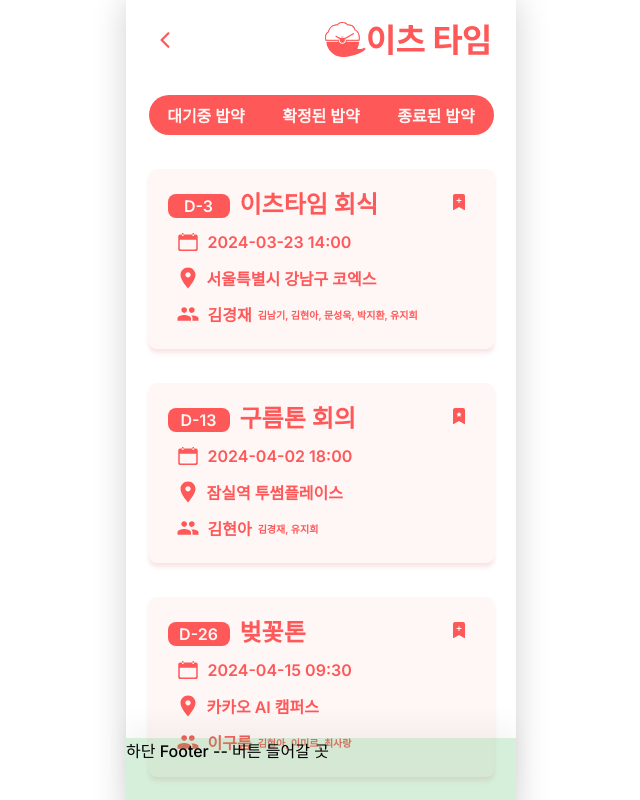
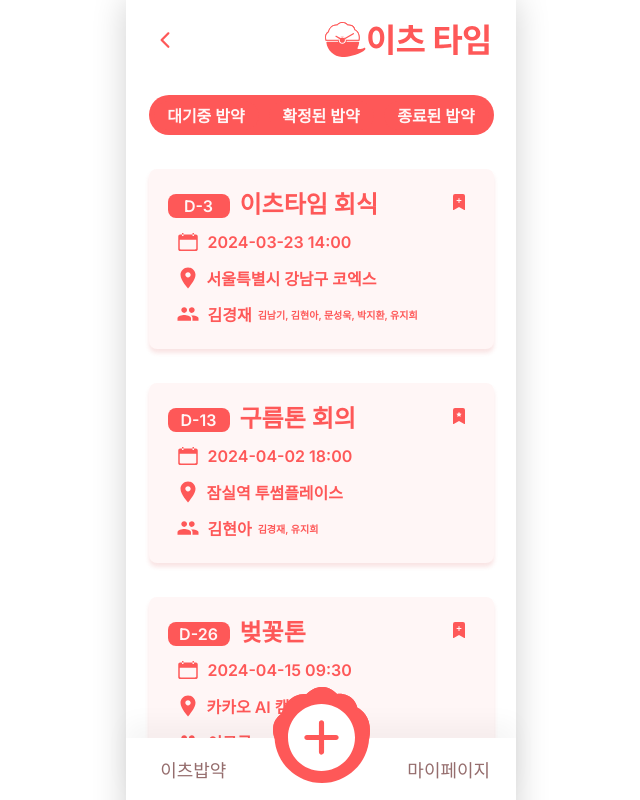
Before and after one commit to 9oormthon-univ/2024_BEOTKKOTTHON_TEAM_11_FE, a React (Vite) app: page /waitbab in a window 1280 px wide. Shown: the top 800 px of the page, without its empty margins (319-959 px from the left). Built offline with nearby package versions, Linux system fonts and the light colour scheme.

Commit message:
feat: Footer 컴포넌트 구현

```diff
--- a/src/MobileWrapper.jsx
+++ b/src/MobileWrapper.jsx
@@ -1,9 +1,10 @@
-import { Outlet, useLocation, useNavigate } from 'react-router-dom';
+import { Link, Outlet, useLocation, useNavigate } from 'react-router-dom';
 import styled from 'styled-components';
 import routes from './routes.jsx';
 import { IoIosArrowBack } from 'react-icons/io';
 
 import ServiceLogoImage from './assets/images/service_logo.svg';
+import RiceBalloonButton from './assets/images/rice_balloon_button.svg';
 import { useState, useEffect } from 'react';
 import classNames from 'classnames';
 
@@ -72,14 +73,37 @@ const Footer = styled.div`
     height: 62px;
     bottom: 0;
     left: 50%;
+    padding: 0 4px;
+    display: flex;
+    align-items: center;
+    justify-content: center;
+    gap: 16px;
     transform: translateX(-50%);
-    background-color: #54bd6b3f;
-    box-shadow: 0px -15px 25px #0000000a;
+    background-color: rgba(255, 255, 255, 1);
+
+    font-weight: 400;
+    font-size: 18px;
+    box-shadow: 0px -15px 25px 0px rgba(0, 0, 0, 0.04);
 
     &.hidden {
         display: none;
     }
 `;
+
+const FooterButton = styled(Link)`
+    flex-basis: 0;
+    flex-grow: 1;
+
+    text-align: center;
+    color: rgba(149, 109, 109, 1);
+    text-decoration: none;
+`;
+
+const FooterRiceButton = styled(Link)`
+    padding-bottom: 64px;
+`;
+
+const ButtonImage = styled.img``;
 
 const LOGO_DEFAULT = true;
 const FOOTER_DEFAULT = false;
@@ -133,7 +157,11 @@ const MobileWrapper = ({}) => {
                 <Outlet />
             </Content>
             <Footer className={classNames({ hidden: !showFooter })}>
-                하단 Footer -- 버튼 들어갈 곳
+                <FooterButton to="/">이츠밥약</FooterButton>
+                <FooterRiceButton to="/">
+                    <ButtonImage src={RiceBalloonButton} />
+                </FooterRiceButton>
+                <FooterButton to="/">마이페이지</FooterButton>
             </Footer>
         </Container>
     );
```
Also changed, not shown: src/assets/images/rice_balloon_button.svg (added).
